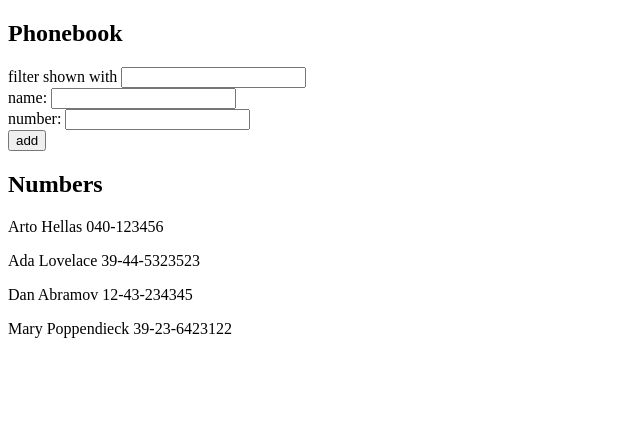
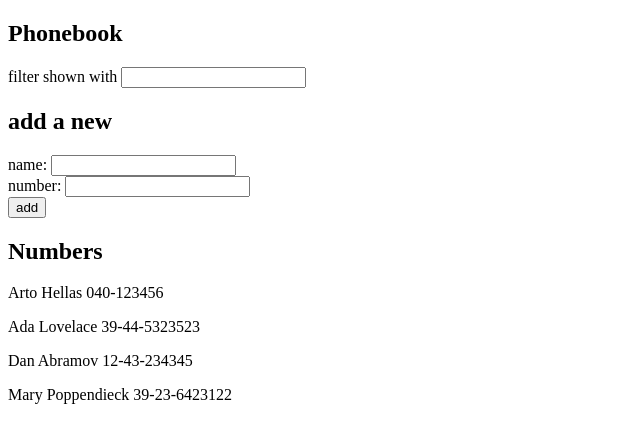
Before and after one commit to riandrei/full-stack-open-submissions, a React (Vite) app in the folder part2/phonebook/: page / in a window 1280 px wide. Shown: the top 442 px of the page, without its empty margins (0-640 px from the left). Built offline with nearby package versions, Linux system fonts and the light colour scheme.

Commit message:
Completed exercise 2.10
Refactored the App component to use other components

```diff
--- a/part2/phonebook/src/App.jsx
+++ b/part2/phonebook/src/App.jsx
@@ -1,6 +1,8 @@
 import { useState } from 'react';
 
-import Person from './Person';
+import Persons from './Persons';
+import PersonForm from './PersonForm';
+import SearchForm from './SearchForm';
 
 const App = () => {
   const [persons, setPersons] = useState([
@@ -13,63 +15,21 @@ const App = () => {
   const [newNumber, setNewNumber] = useState('');
   const [searchEntry, setSearchEntry] = useState('');
 
-  const handleNameChange = (e) => {
-    const newValue = e.target.value;
-
-    setNewName(newValue);
-  };
-
-  const handleNumberChange = (e) => {
-    const newValue = e.target.value;
-
-    setNewNumber(newValue);
-  };
-
-  const handleSearchChange = (e) => {
-    const newValue = e.target.value;
-
-    setSearchEntry(newValue);
-  };
-
-  const handleFormSubmit = (e) => {
-    e.preventDefault();
-
-    const isExistingPerson = persons.map((person) => person.name).indexOf(newName);
-
-    if (isExistingPerson >= 0) {
-      alert(`${persons[isExistingPerson].name} is already added to the phonebook`);
-      return;
-    }
-
-    setPersons(
-      persons.concat({
-        name: newName,
-        number: newNumber
-      })
-    );
-    setNewName('');
-    setNewNumber('');
-  };
-
   return (
     <>
       <h2>Phonebook</h2>
-      <div>
-        filter shown with <input onChange={handleSearchChange} value={searchEntry} />
-      </div>
-      <form onSubmit={handleFormSubmit}>
-        <div>
-          name: <input onChange={handleNameChange} value={newName} />
-        </div>
-        <div>
-          number: <input onChange={handleNumberChange} value={newNumber} />
-        </div>
-        <div>
-          <button type="submit">add</button>
-        </div>
-      </form>
+      <SearchForm searchEntry={searchEntry} setSearchEntry={setSearchEntry} />
+      <h2>add a new</h2>
+      <PersonForm
+        persons={persons}
+        newName={newName}
+        newNumber={newNumber}
+        setPersons={setPersons}
+        setNewName={setNewName}
+        setNewNumber={setNewNumber}
+      />
       <h2>Numbers</h2>
-      <Person persons={persons} searchEntry={searchEntry} />
+      <Persons persons={persons} searchEntry={searchEntry} />
     </>
   );
 };
--- /dev/null
+++ b/part2/phonebook/src/PersonForm.jsx
@@ -0,0 +1,48 @@
+const PersonForm = ({ persons, newName, newNumber, setNewName, setNewNumber, setPersons }) => {
+  const handleNameChange = (e) => {
+    const newValue = e.target.value;
+
+    setNewName(newValue);
+  };
+
+  const handleNumberChange = (e) => {
+    const newValue = e.target.value;
+
+    setNewNumber(newValue);
+  };
+
+  const handleFormSubmit = (e) => {
+    e.preventDefault();
+
+    const isExistingPerson = persons.map((person) => person.name).indexOf(newName);
+
+    if (isExistingPerson >= 0) {
+      alert(`${persons[isExistingPerson].name} is already added to the phonebook`);
+      return;
+    }
+
+    setPersons(
+      persons.concat({
+        name: newName,
+        number: newNumber
+      })
+    );
+    setNewName('');
+    setNewNumber('');
+  };
+
+  return (
+    <form onSubmit={handleFormSubmit}>
+      <div>
+        name: <input onChange={handleNameChange} value={newName} />
+      </div>
+      <div>
+        number: <input onChange={handleNumberChange} value={newNumber} />
+      </div>
+      <div>
+        <button type="submit">add</button>
+      </div>
+    </form>
+  );
+};
+export default PersonForm;
--- a/part2/phonebook/src/Person.jsx
+++ b/part2/phonebook/src/Persons.jsx
@@ -1,18 +1,17 @@
-const Person = ({ persons, searchEntry }) => {
-  const filteredPeople = !searchEntry
+const Persons = ({ persons, searchEntry }) => {
+  const filteredPersons = !searchEntry
     ? persons
     : persons.filter((person) => person.name.toLowerCase().includes(searchEntry.toLowerCase()));
 
-  console.log(filteredPeople);
-
   return (
-    <>
-      {filteredPeople.map((person) => (
+    <div>
+      {filteredPersons.map((person) => (
         <p key={person.name}>
           {person.name} {person.number}
         </p>
       ))}
-    </>
+    </div>
   );
 };
-export default Person;
+
+export default Persons;
--- /dev/null
+++ b/part2/phonebook/src/SearchForm.jsx
@@ -0,0 +1,14 @@
+const SearchForm = ({ searchEntry, setSearchEntry }) => {
+  const handleSearchChange = (e) => {
+    const newValue = e.target.value;
+
+    setSearchEntry(newValue);
+  };
+
+  return (
+    <div>
+      filter shown with <input onChange={handleSearchChange} value={searchEntry} />
+    </div>
+  );
+};
+export default SearchForm;
```
